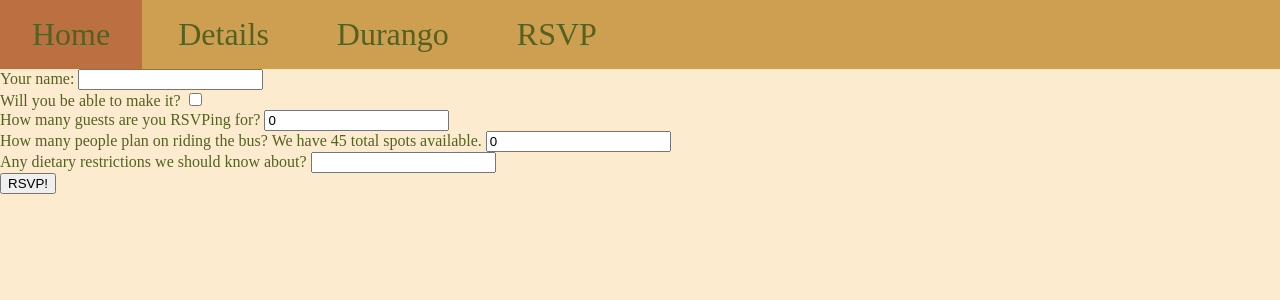
After one commit to peter-fogg/celeste-and-peter, a Flask app: template templates/rsvp.html in a window 1280 px wide. The commit adds this page. Shown: the top 300 px of the page. Run offline with Flask 2, Linux system fonts and the light colour scheme; the template is opened without the code that fills it, so the values that code supplies are empty; some web fonts are replaced.

Commit message:
basic RSVP form

```diff
--- a/app.py
+++ b/app.py
@@ -14,6 +14,18 @@ def details():
 def durango():
     return f.render_template('durango.html')
 
+@app.route('/rsvp', methods=['GET'])
+def rsvp():
+    return f.render_template('rsvp.html')
+
+@app.route('/rsvp', methods=['POST'])
+def rsvp_post():
+    form = f.request.form
+    if form.get('coming') is None:
+        return f.render_template('not_coming.html')
+    # TODO: add error handling in case of missing data/wrong name/etc.
+    return f.render_template('thanks.html', info=dict(form))
+
 @app.errorhandler(404)
 def not_found(error):
     return f.render_template('404.html')
--- a/templates/nav_bar.html
+++ b/templates/nav_bar.html
@@ -3,5 +3,6 @@
     <li><a href="{{ url_for('index') }}">Home</a></li>
     <li><a href="{{ url_for('details') }}">Details</a></li>
     <li><a href="{{ url_for('durango') }}">Durango</a></li>
+    <li><a href="{{ url_for('rsvp') }}">RSVP</a></li>
   </ul>
 </div>
--- /dev/null
+++ b/templates/rsvp.html
@@ -0,0 +1,33 @@
+<!DOCTYPE html>
+<html>
+  {% include 'head.html' %}
+
+  <body>
+    {% include 'nav_bar.html' %}
+
+    <form method="POST" name="rsvp">
+      <label for="name">Your name:</label>
+      <input type="text" id="name" name="name"  />
+      <br />
+
+      <label for="coming">Will you be able to make it?</label>
+      <input type="checkbox" id="coming" name="coming" />
+      <br />
+
+      <label for="guests">How many guests are you RSVPing for?</label>
+      <input type="number" id="guests" name="guests" min="0" value="0" required />
+      <br />
+
+      <!-- TODO: figure out bus count and update accordingly -->
+      <label for="bus">How many people plan on riding the bus? We have 45 total spots available.</label>
+      <input type="number" id="bus" name="bus" min="0" value="0" required />
+      <br />
+
+      <label for="diet">Any dietary restrictions we should know about?</label>
+      <input type="text" id="diet" name="diet" required />
+      <br />
+
+      <input type="submit" value="RSVP!" />
+    </form>
+  </body>
+</html>
```
Also changed, not shown: templates/not_coming.html (added, +14 -0 lines), templates/thanks.html (added, +17 -0 lines).
